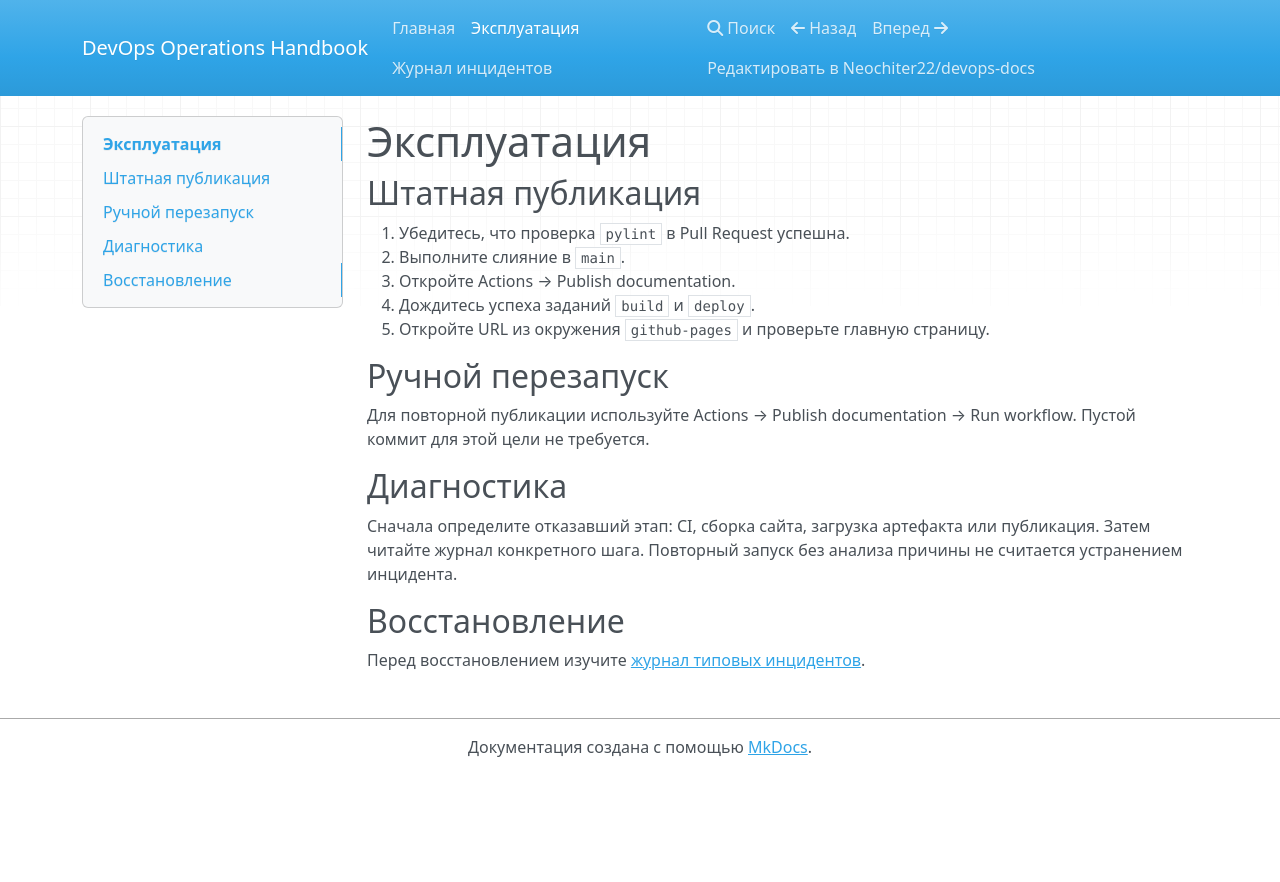
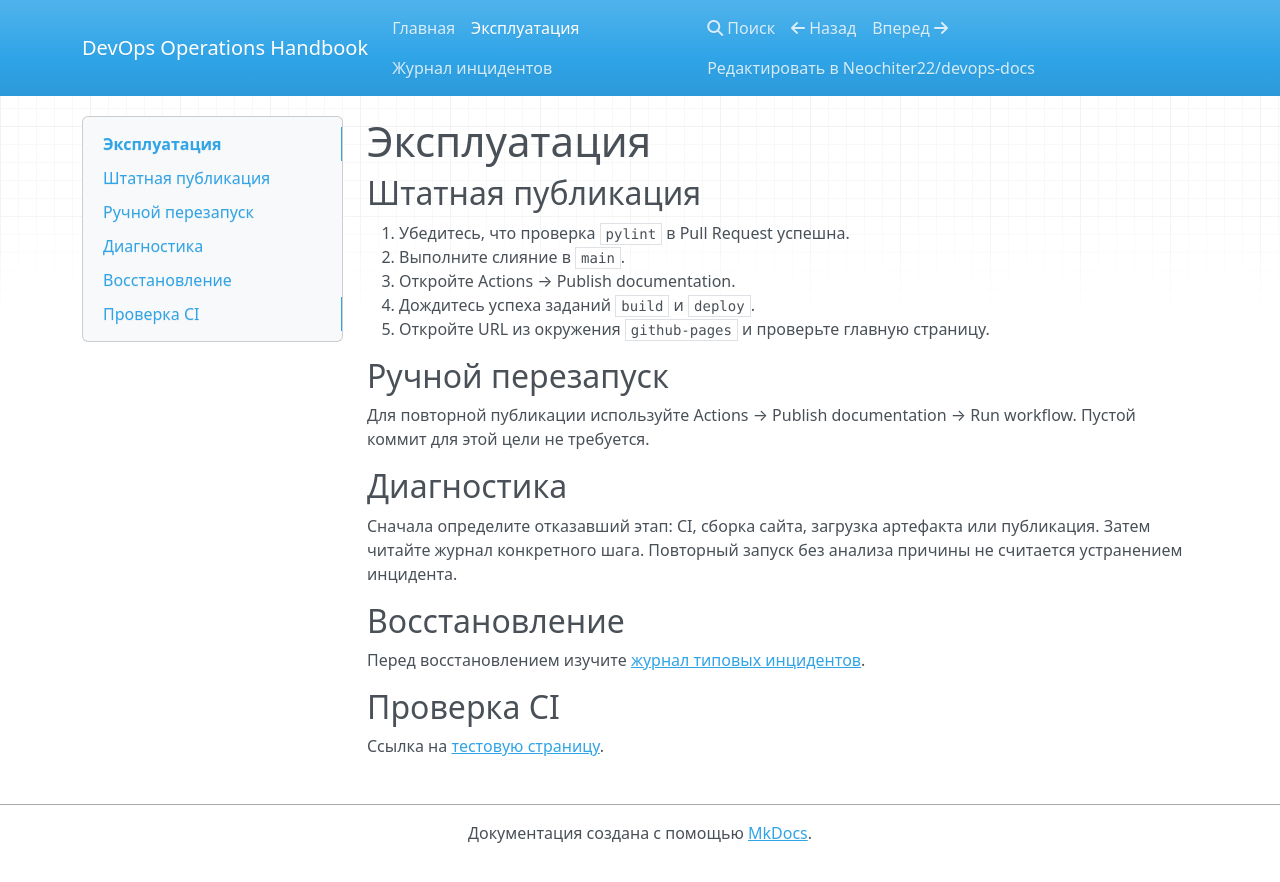
Before and after one commit to Neochiter22/devops-docs, an MkDocs documentation site: the page built from docs/runbook.md, in a window 1280 px wide. Shown: the top 882 px of the page. Built offline with MkDocs 1.6.1, drawn with Linux system fonts in a browser that asks for light colours; nearby versions of some CDN libraries.

Commit message:
docs: test broken link validation

```diff
--- a/docs/runbook.md
+++ b/docs/runbook.md
@@ -22,3 +22,7 @@
 ## Восстановление
 
 Перед восстановлением изучите [журнал типовых инцидентов](incidents.md).
+
+## Проверка CI
+
+Ссылка на [тестовую страницу](missing-page.md).
```
